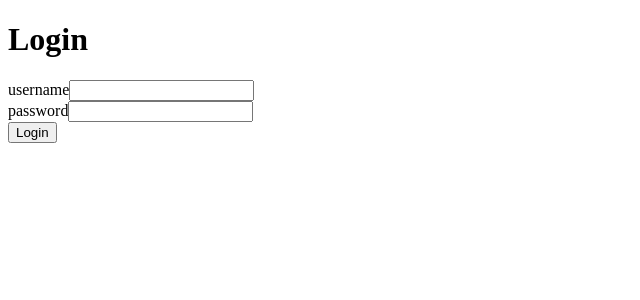
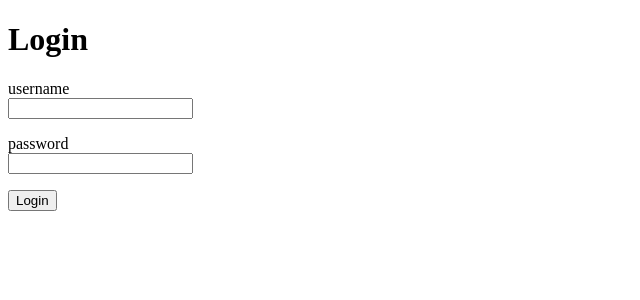
Before and after one commit to Guribeiro/redux-auth-flow-web, a React (Vite) app: page / in a window 1280 px wide. Shown: the top 300 px of the page, without its empty margins (0-640 px from the left). Built offline with nearby package versions, Linux system fonts and the light colour scheme.

Commit message:
chore: remove repositories ducks

```diff
--- a/src/screens/Login.tsx
+++ b/src/screens/Login.tsx
@@ -21,14 +21,14 @@ interface OwnProps { }
 type LoginProps = StateProps & DispatchProps & OwnProps;
 
 
-const Login = ({loginRequest, logoutRequest, authentication, error, loading }:LoginProps): JSX.Element => {
+const Login = ({ loginRequest, logoutRequest, authentication, error, loading }: LoginProps): JSX.Element => {
 	const [username, setUsername] = useState('');
 	const [password, setPassword] = useState('');
 
-	const handleSubmitLogin = useCallback((e:FormEvent<HTMLFormElement>) => {
+	const handleSubmitLogin = useCallback((e: FormEvent<HTMLFormElement>) => {
 		e.preventDefault();
 
-		if(username === '' || password === '') return;
+		if (username === '' || password === '') return;
 
 		loginRequest({
 			username,
@@ -38,29 +38,48 @@ const Login = ({loginRequest, logoutRequest, authentication, error, loading }:Lo
 		setUsername('');
 		setPassword('');
 
-	},[username, password, loading]);
+	}, [username, password, loading]);
 
 	return (
 		<main>
+			<h1>Login</h1>
 			<form onSubmit={handleSubmitLogin}>
-				<h1>Login</h1>
-				<label htmlFor="">username</label>
-				<input type="text" value={username} onChange={e => setUsername(e.target.value)} />
-				<br />
-				<label htmlFor="">password</label>
-				<input type="text" value={password} onChange={e => setPassword(e.target.value)} />
-				<br />
+				<p>
+					<label
+						htmlFor="username"
+						style={{ display: 'block' }}
+					>
+						username
+					</label>
+					<input
+						id='username'
+						type="text"
+						value={username}
+						onChange={e => setUsername(e.target.value)}
+					/>
+				</p>
+				<p>
+					<label
+						htmlFor="password"
+						style={{ display: 'block' }}
+					>
+						password
+					</label>
+					<input
+						id='password'
+						type="password"
+						value={password}
+						onChange={e => setPassword(e.target.value)}
+					/>
+				</p>
 
 				{!authentication.user && (
 					<button type='submit'>
-						{loading ? 'Carregando' : 'Login'}
+						{loading ? 'Loading' : 'Login'}
 					</button>
 				)}
 
 				{error && <p>Falha no login</p>}
-
-				{authentication.user && authentication.user.name}
-
 			</form>
 
 			{authentication.user && <button onClick={logoutRequest}>Logout</button>}
@@ -69,7 +88,7 @@ const Login = ({loginRequest, logoutRequest, authentication, error, loading }:Lo
 	)
 }
 
-const mapStateToProps = ({authentication}:ApplicationState) => ({
+const mapStateToProps = ({ authentication }: ApplicationState) => ({
 	authentication: authentication.data,
 	loading: authentication.loading,
 	error: authentication.error,
--- a/src/store/ducks/repositories/index.ts
+++ /dev/null
@@ -1,31 +0,0 @@
-import { RepositoriesState, RepositoriesAction } from './types';
-import { Reducer } from 'react';
-
-const INITIAL_STATE: RepositoriesState = {
-  data: [],
-  error: false,
-  loading: false,
-};
-
-const reducer: Reducer<RepositoriesState, RepositoriesAction> = (
-  state = INITIAL_STATE,
-  action,
-) => {
-  switch (action.type) {
-    case `LOAD_REQUEST`:
-      return { ...state, loading: true };
-    case `LOAD_REQUEST_SUCCESS`:
-      return {
-        ...state,
-        loading: false,
-        error: false,
-        data: action.payload.data,
-      };
-    case `LOAD_REQUEST_FAILURE`:
-      return { ...state, loading: false, error: true };
-    default:
-      return state;
-  }
-};
-
-export default reducer;
--- a/src/store/ducks/rootReducer.ts
+++ b/src/store/ducks/rootReducer.ts
@@ -1,9 +1,7 @@
 import { combineReducers } from 'redux';
 
-import repositories from './repositories';
 import authentication from './authentication';
 
 export default combineReducers({
-  repositories,
   authentication,
 });
```
Also changed, not shown: src/store/ducks/repositories/actions.ts (deleted, +0 -12 lines), src/store/ducks/repositories/sagas.ts (deleted, +0 -23 lines), src/store/ducks/repositories/types.ts (deleted, +0 -23 lines).
